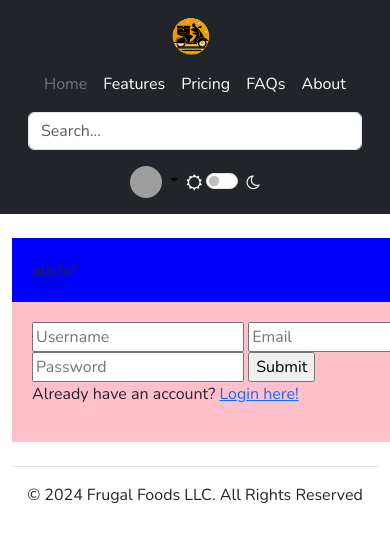
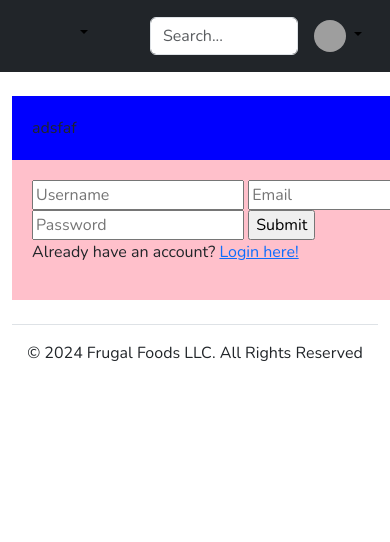
Before and after one commit to STEAM-Center-NYC/10038-Aggregating-Delivery-Service-Prices-To-Determine-The-Best-Deal, a Flask app: page /signup in a window 390 px wide; the page is wider, and only the part inside the window is pictured. Shown: the top 542 px of that part. Run offline with Flask 3, Linux system fonts and the light colour scheme; grey boxes are pictures that could not be loaded.

Commit message:
finished initial implementation

```diff
--- a/static/styles.css
+++ b/static/styles.css
@@ -19,6 +19,11 @@ body{
     font-family: "Nunito", sans-serif;
 }
 
+/* Template Page */
+#navBar2 {
+    display: none;
+}
+
 /* Index Page */
 #contents_list {
     display: none;
@@ -32,10 +37,12 @@ body{
     display: grid;
     grid-template-columns: 50% 45%;
     gap: 20px 20px;
+    margin: auto;
 }
 
 .grid_items {
     text-align: center;
+    padding: 10px;
 }
 
 /* Sign In // Sign Up */
@@ -57,3 +64,20 @@ body{
 #map {
     height: 500px;
 }
+
+/* Mobile Implementation */
+@media screen and (max-width: 480px){
+    /* Template Page */
+    #navBar1 {
+        display: none;
+    }
+
+    #navBar2 {
+        display: grid;
+    }
+
+    /* Index Page */
+    .grid{
+        grid-template-columns: auto;
+    }
+}
--- a/templates/templates.jinja
+++ b/templates/templates.jinja
@@ -14,7 +14,7 @@
 </head>
 <body>
 <header class="p-3 text-bg-dark">
-    <div class="container">
+    <div class="container" id="navBar1">
       <div class="d-flex flex-wrap align-items-center justify-content-center justify-content-lg-start">
         <a href="/home" class="d-flex align-items-center mb-2 mb-lg-0 text-white text-decoration-none">
           <img src="/static/pictures/frugalf_logotransparent.png" style="width: 40px; height: auto;">
@@ -60,6 +60,41 @@
         </div> #}
       </div>
     </div>
+    <div class="container-fluid gap-3 align-items-center" id="navBar2" style="grid-template-columns: 1fr 2fr;">
+      <div class="dropdown">
+        <a href="#" class="d-flex align-items-center col-lg-4 mb-2 mb-lg-0 link-body-emphasis text-decoration-none dropdown-toggle" data-bs-toggle="dropdown" aria-expanded="false">
+          <svg class="bi me-2" width="40" height="32"><use xlink:href="#bootstrap"/></svg>
+        </a>
+        <ul class="dropdown-menu text-small shadow">
+          <li><a class="dropdown-item active" href="#" aria-current="page">Overview</a></li>
+          <li><a class="dropdown-item" href="#">Inventory</a></li>
+          <li><a class="dropdown-item" href="#">Customers</a></li>
+          <li><a class="dropdown-item" href="#">Products</a></li>
+          <li><hr class="dropdown-divider"></li>
+          <li><a class="dropdown-item" href="#">Reports</a></li>
+          <li><a class="dropdown-item" href="#">Analytics</a></li>
+        </ul>
+      </div>
+
+      <div class="d-flex align-items-center">
+        <form class="w-100 me-3" role="search">
+          <input type="search" class="form-control" placeholder="Search..." aria-label="Search">
+        </form>
+
+        <div class="flex-shrink-0 dropdown">
+          <a href="#" class="d-block link-body-emphasis text-decoration-none dropdown-toggle" data-bs-toggle="dropdown" aria-expanded="false">
+            <img src="https://github.com/mdo.png" alt="mdo" width="32" height="32" class="rounded-circle">
+          </a>
+          <ul class="dropdown-menu text-small shadow">
+            <li><a class="dropdown-item" href="#">New project...</a></li>
+            <li><a class="dropdown-item" href="#">Settings</a></li>
+            <li><a class="dropdown-item" href="#">Profile</a></li>
+            <li><hr class="dropdown-divider"></li>
+            <li><a class="dropdown-item" href="#">Sign out</a></li>
+          </ul>
+        </div>
+      </div>
+    </div>
 </header>
 
   <div class="b-example-divider"></div>
```
